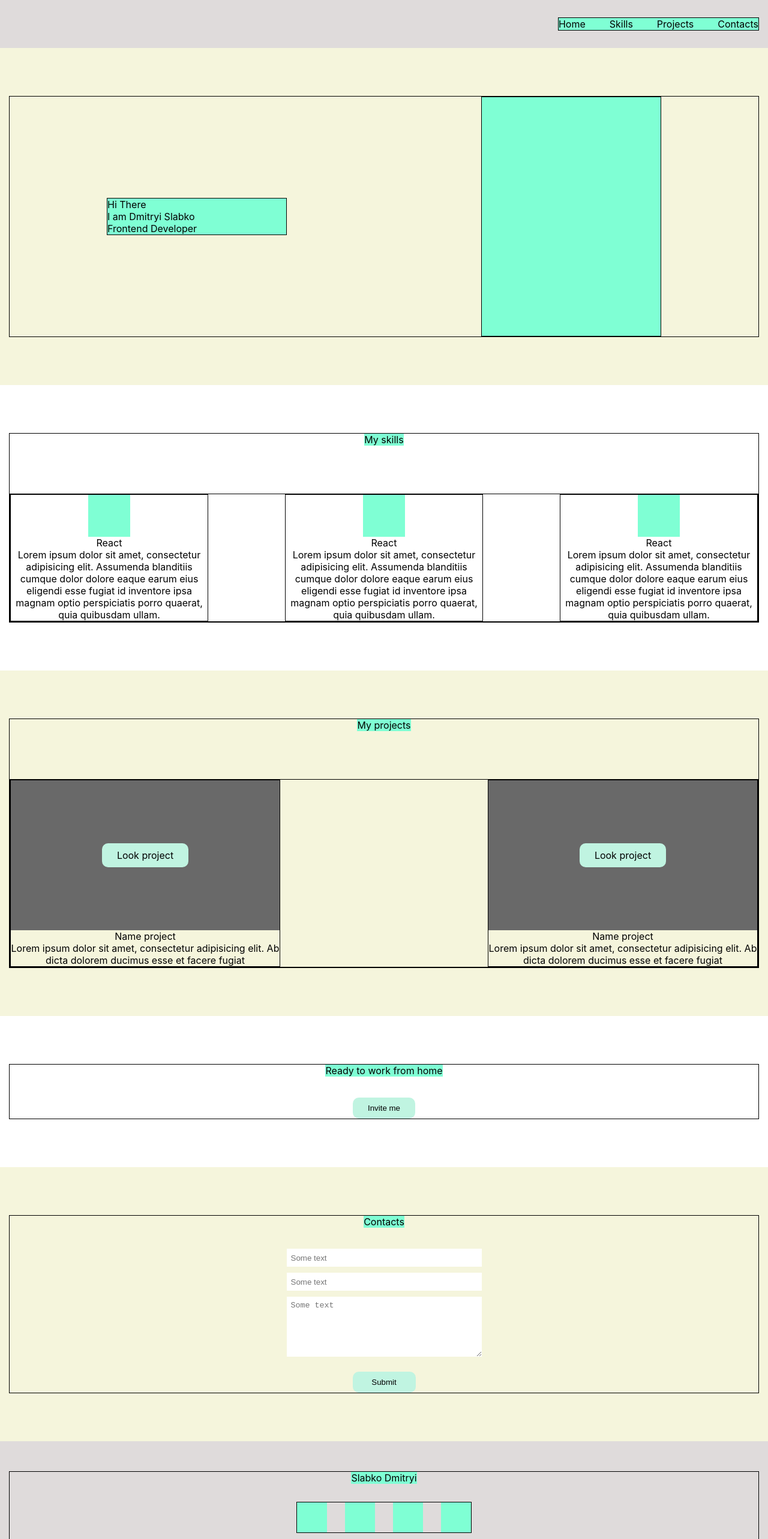
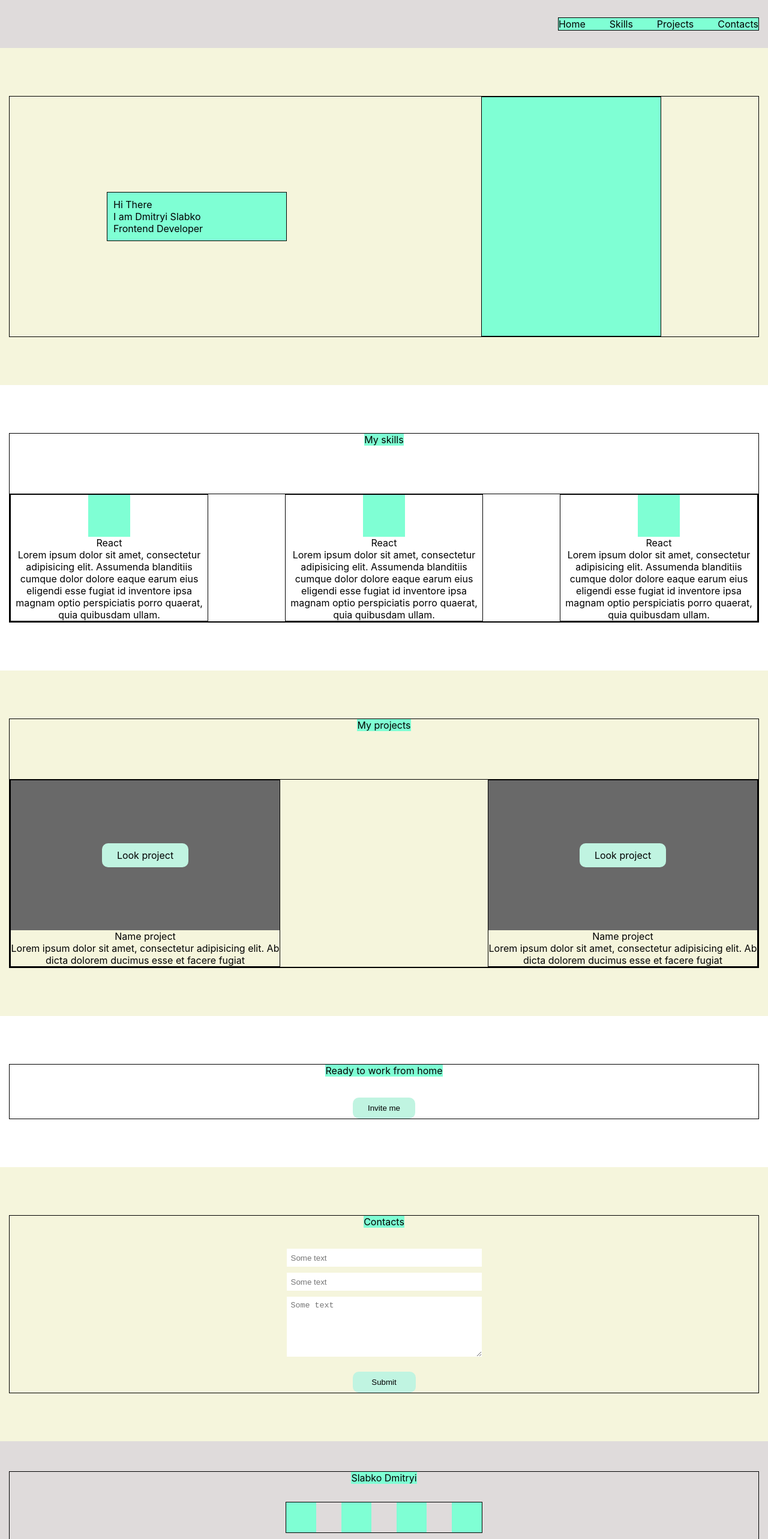
Before and after one commit to AlertDSG/CV, a React (Create React App) app: page / in a window 1280 px wide. Shown: the top 2566 px of the page at 60% size. Built offline with nearby package versions, Linux system fonts and the light colour scheme.

Commit message:
Refactor some styles

```diff
--- a/src/components/AboutMe/AboutMe.module.css
+++ b/src/components/AboutMe/AboutMe.module.css
@@ -11,6 +11,7 @@
     border: 1px solid;
 }
 .text {
+    padding: 10px;
     width: 300px;
     border: 1px solid;
     background: aquamarine;
--- a/src/components/Footer/Footer.module.css
+++ b/src/components/Footer/Footer.module.css
@@ -18,10 +18,10 @@
 }
 
 .cardBlock {
-    max-width: 500px;
     display: flex;
     flex-wrap: wrap;
-    gap: 30px;
+    justify-content: space-between;
+    gap: 42px;
     border: 1px solid;
 }
 
```
